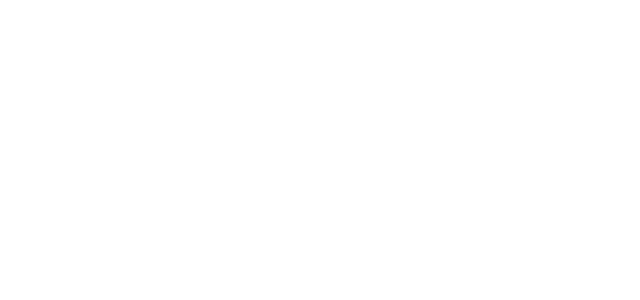
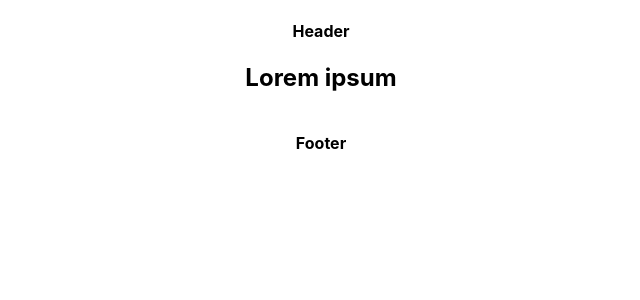
Before and after one commit to ascentcore/ml-blocks, a React (Create React App) app in the folder ui/: page / in a window 1280 px wide. Shown: the top 300 px of the page, without its empty margins (319-959 px from the left). Built offline with nearby package versions, Linux system fonts and the light colour scheme.

Commit message:
changed UI structure

```diff
--- a/ui/src/App.js
+++ b/ui/src/App.js
@@ -1,12 +1,20 @@
 import React from 'react';
-import { Route } from 'react-router-dom';
+import {
+  BrowserRouter as Router,
+  Route
+} from 'react-router-dom';
 import './App.css';
-import Routes from './Routes';
+import Layout from './components/Layout';
+import HomeScreen from './screens/HomeScreen';
 
 function App() {
   return (
     <div className="App">
-      <Route component={Routes} />
+      <Layout>
+        <Router>
+          <Route path='/' component={HomeScreen} />
+        </Router>
+      </Layout>
     </div>
   );
 }
--- a/ui/src/Routes.js
+++ /dev/null
@@ -1,14 +0,0 @@
-import React from 'react';
-import { Route, Switch } from 'react-router-dom';
-import HomeScreen from './screens/HomeScreen';
-
-function Routes() {
-    return (
-        <Switch>
-            <Route path="/home" component={HomeScreen} />
-            <Route path="/upload" />
-        </Switch>
-    )
-}
-
-export default Routes;
--- a/ui/src/index.js
+++ b/ui/src/index.js
@@ -1,6 +1,9 @@
 import React from 'react';
 import ReactDOM from 'react-dom';
-import { Router } from 'react-router';
+import {
+  BrowserRouter as Router,
+  Route
+} from 'react-router-dom';
 import { createBrowserHistory } from 'history';
 import './index.css';
 import App from './App';
@@ -11,16 +14,11 @@
 });
 
 ReactDOM.render(
-  // <React.StrictMode>
-  //   <App />
-  // </React.StrictMode>
-  <Router history={history}>
-    <App />
-  </Router>,
+  <App />,
   document.getElementById('root')
 );
 
-// If you want to start measuring performance in your app, pass a function
-// to log results (for example: reportWebVitals(console.log))
-// or send to an analytics endpoint. Learn more: https://bit.ly/CRA-vitals
+// // If you want to start measuring performance in your app, pass a function
+// // to log results (for example: reportWebVitals(console.log))
+// // or send to an analytics endpoint. Learn more: https://bit.ly/CRA-vitals
 reportWebVitals();
--- a/ui/src/screens/HomeScreen.js
+++ b/ui/src/screens/HomeScreen.js
@@ -5,9 +5,7 @@
 
 function HomeScreen() {
     return (
-        <Layout>
-            <h2>Lorem ipsum</h2>
-        </Layout>
+        <h2>Lorem ipsum</h2>
     )
 }
 
```
